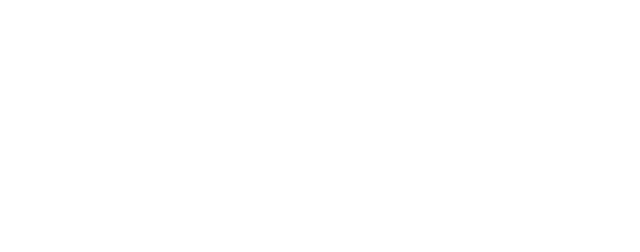
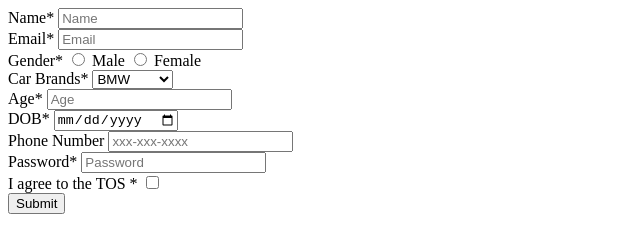
Before and after one commit to acciojob/signup-form-car-MaheshB45, a website: page main.html in a window 1280 px wide. Shown: the whole page, without its empty margins (0-640 px from the left). Drawn offline with Linux system fonts and the light colour scheme.

Commit message:
created a submission

```diff
--- a/main.html
+++ b/main.html
@@ -7,6 +7,41 @@
 </head>
 
 <body>
+	<form method="post">
+		<label for="name"> Name*</label>
+		<input type="text" id="name" placeholder="Name" required>
+		<br>
+		<label for="email"> Email*</label>
+		<input type="email" id="email" placeholder="Email" required>
+		<br>
+		<label for="gender"> Gender*</label>
+		<input type="radio" name="gender" id="gender_m" value="male" required> Male
+       <input type="radio" name="gender" id="gender_f" value="female" required> Female
+		<br>
+		<label for="cars">Car Brands*</label>
+		<select id="cars">
+			<option>BMW</option>
+			<option>Audi</option>
+			<option>Mercedez</option>
+		</select>
+		<br>
+		<label for="carage">Age*</label>
+		<input type="number" id="age" placeholder="Age" required>
+		<br>
+		<label for="dob">DOB*</label>
+		<input type="date" id="dob" required>
+		<br>
+		<label for="phonenumber">Phone Number</label>
+		<input type="tel" id="tel" placeholder="xxx-xxx-xxxx" required>
+		<br>
+		<label for="password">Password*</label>
+		<input type="password" id="password" placeholder="Password" required>
+		<br>
+		<label for="checkbox">I agree to the TOS *</label>
+		<input type="checkbox" id="tos" required>
+		<br>
+		<button type="submit">Submit</button>
+	</form>
 	<!-- the entire body must be written by student -->
     <script type="text/javascript" src="./script.js">
 </script>
```
